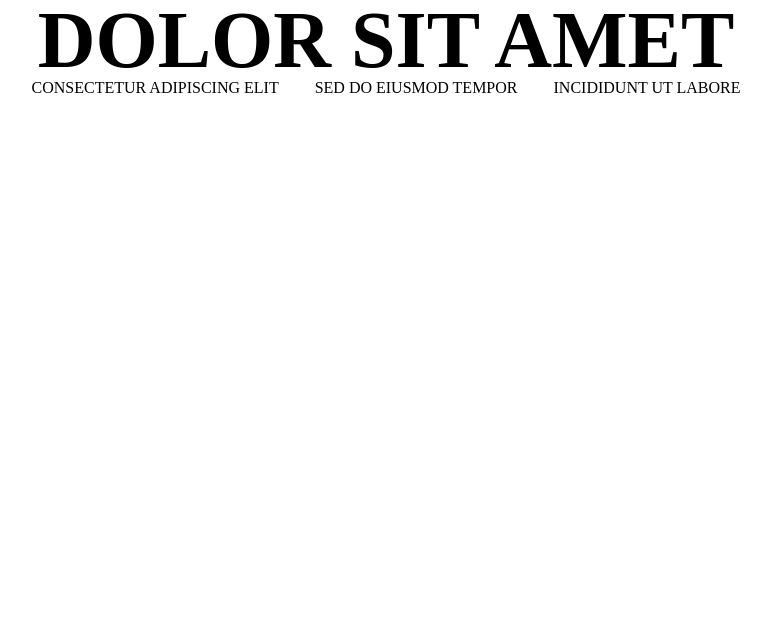
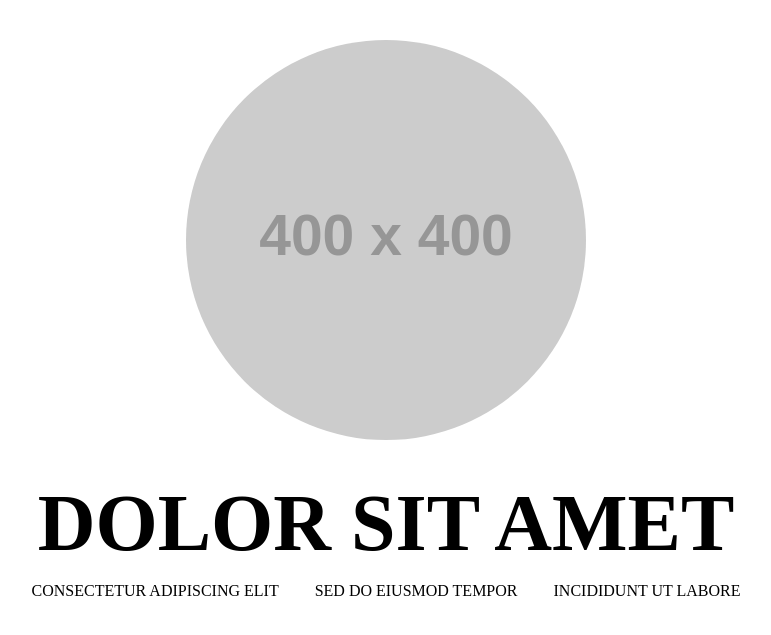
Before and after one commit to taydakov/taydakov.github.io, a Jekyll site: the page index.html, which Jekyll copies as it is, in a window 1280 px wide. Shown: the top 635 px of the page, without its empty margins (254-1025 px from the left). Built offline with Jekyll 4.4.1, drawn with Linux system fonts in a browser that asks for light colours.

Commit message:
Add hello picture

```diff
--- a/index.html
+++ b/index.html
@@ -7,6 +7,7 @@
 		<title>Lorem ipsum</title>
 	</head>
 	<body>
+		<div class="hello-picture"><img src="http://placehold.it/400x400"></div>
 		<span class="hello-text">dolor sit amet</span>
 		<ul class="navigation-links">
 			<li><a href="thoughts.html">consectetur adipiscing elit</a></li>
--- a/main.css
+++ b/main.css
@@ -1,15 +1,27 @@
+.hello-picture {
+	text-align: center;
+	margin: 40px 0;
+}
+.hello-picture img {
+	width: 400px;
+	height: 400px;
+	border-radius: 200px;
+}
+
 .hello-text {
 	display: block;
 	text-transform: uppercase;
 	font-weight: bold;
 	font-size: 5em;
 	text-align: center;
+	margin: 20px 0;
 }
 
 ul.navigation-links {
 	list-style: none;
 	padding-left: 0;
 	text-align: center;
+	margin: 20px 0;
 }
 
 ul.navigation-links li {
```
